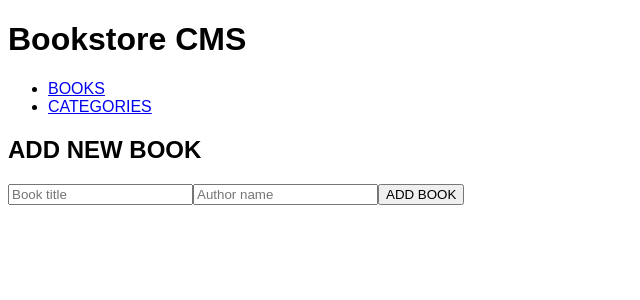
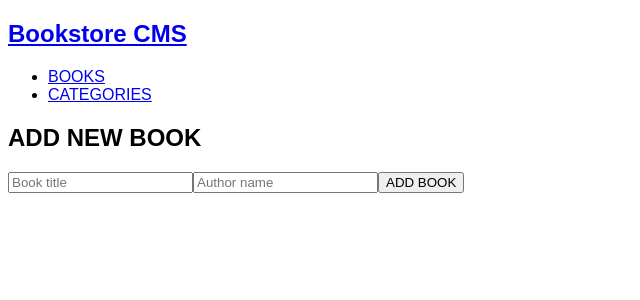
Before and after one commit to oyelakinG9/bookstore, a React (Create React App) app: page / in a window 1280 px wide. Shown: the top 300 px of the page, without its empty margins (0-640 px from the left). Built offline with nearby package versions, Linux system fonts and the light colour scheme.

Commit message:
Modify app js file

```diff
--- a/src/App.js
+++ b/src/App.js
@@ -1,32 +1,19 @@
 import React from 'react';
 import {
-  BrowserRouter as Router, Route, Routes, Link,
+  BrowserRouter as Router, Route, Routes,
 } from 'react-router-dom';
 import BookList from './Components/BookList';
 import Categories from './Components/Categories';
+import Header from './Components/Header';
 
 function App() {
   return (
     <Router>
-      <div className="App">
-        <header className="header">
-          <h1>Bookstore CMS</h1>
-          <nav className="nav">
-            <ul className="navBar">
-              <li className="nav-link">
-                <Link to="/">BOOKS</Link>
-              </li>
-              <li className="nav-link">
-                <Link to="categories">CATEGORIES</Link>
-              </li>
-            </ul>
-          </nav>
-        </header>
-        <Routes>
-          <Route path="/" element={<BookList />} />
-          <Route path="categories" element={<Categories />} />
-        </Routes>
-      </div>
+      <Header />
+      <Routes>
+        <Route path="/" element={<BookList />} />
+        <Route path="categories" element={<Categories />} />
+      </Routes>
     </Router>
   );
 }
```
